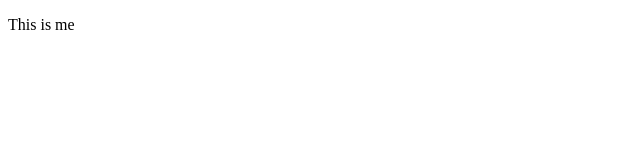
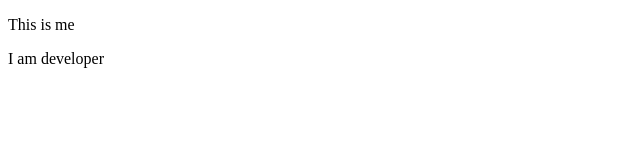
Before and after one commit to lrandom/demo-cy-vn, a plain HTML site: page me.html in a window 1280 px wide. Shown: the full height of the page, 0-640 px from the left. Drawn offline with Linux system fonts and the light colour scheme.

Commit message:
i am developer

```diff
--- a/me.html
+++ b/me.html
@@ -9,5 +9,6 @@
 </head>
 <body>
    <p>This is me</p>
+   <p>I am developer</p>
 </body>
 </html>
```
